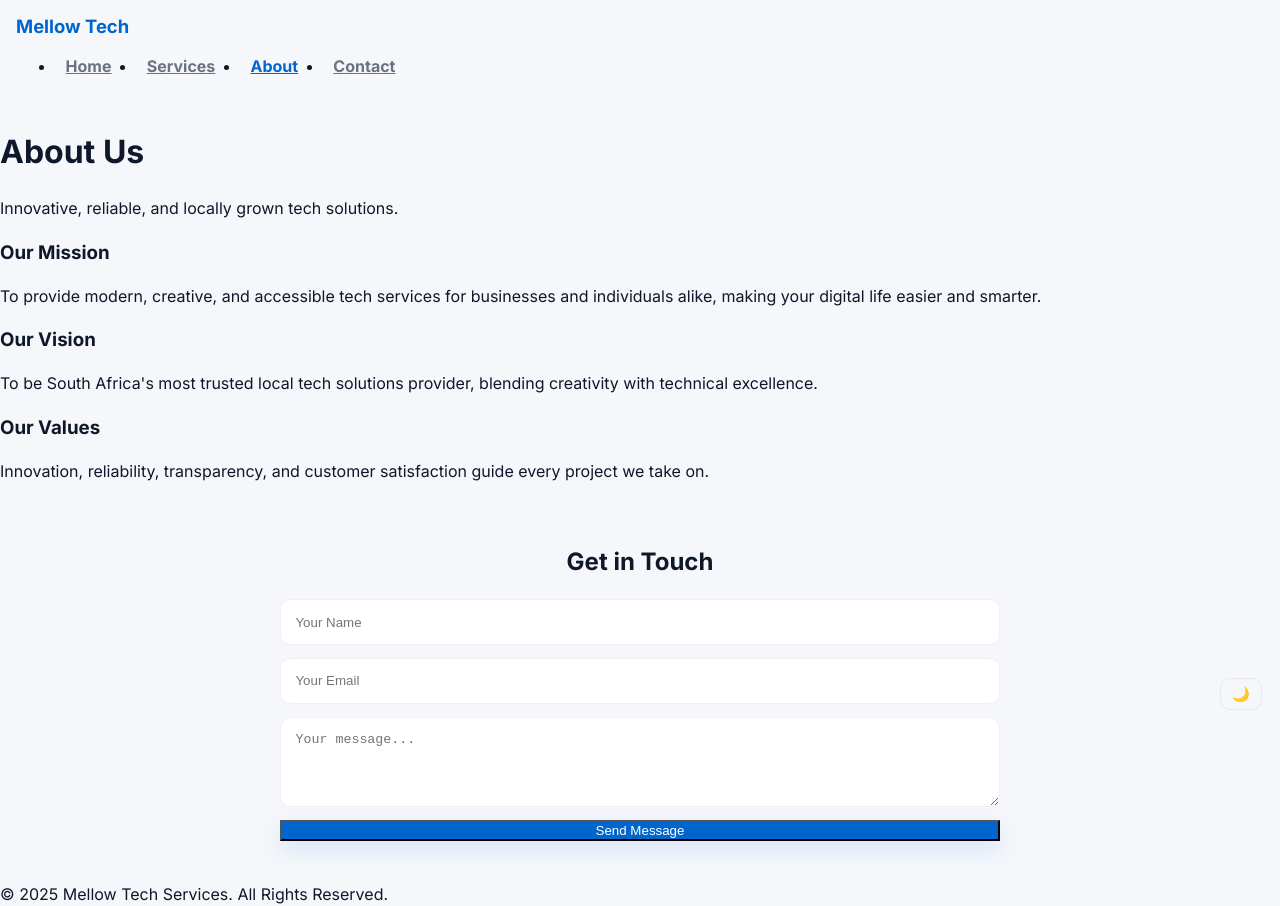
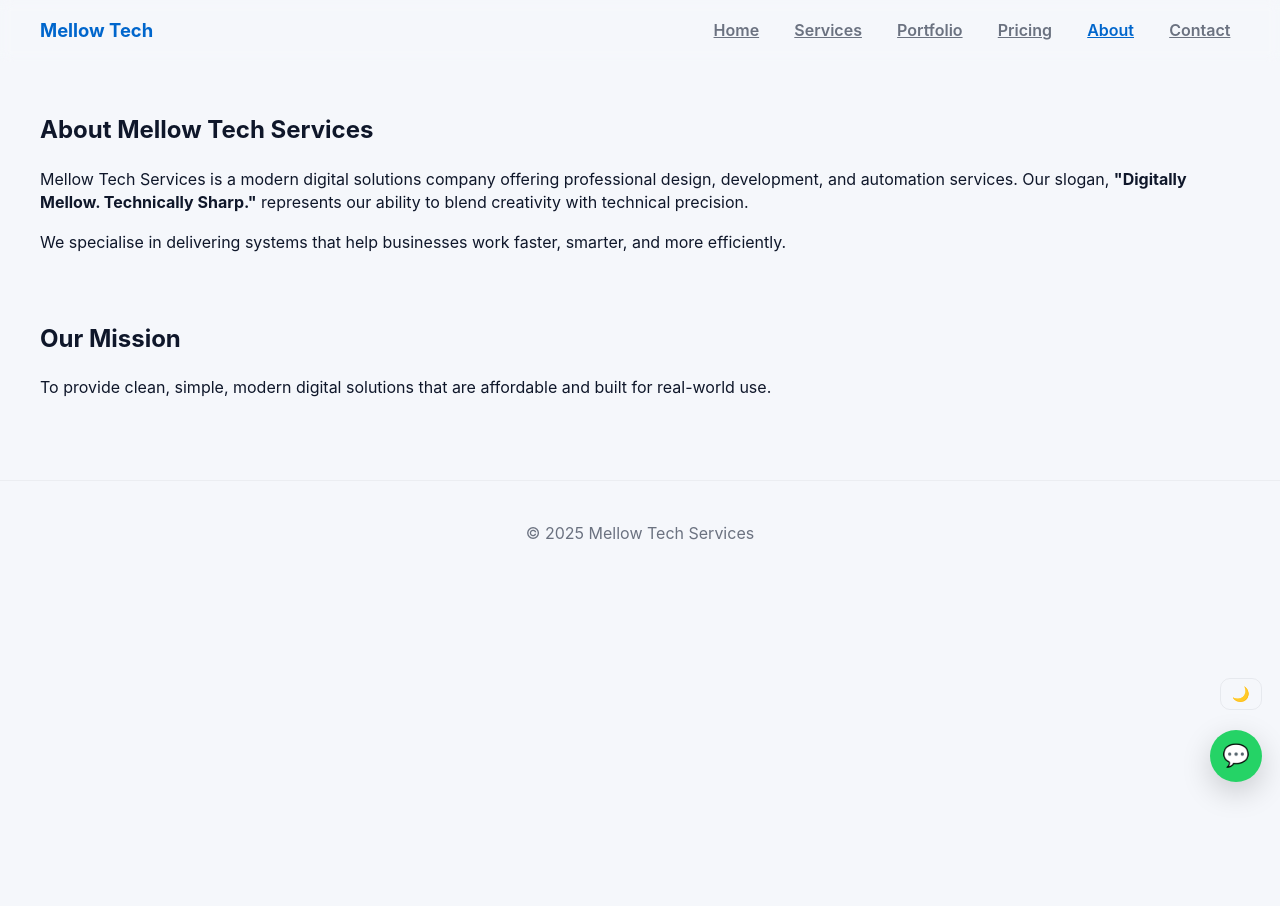
Before and after one commit to TOO-MELLOW/Mellowtechs, a plain HTML site: page about.html in a window 1280 px wide. After the commit the page ends 800 px from the top, so only its background shows below. Drawn offline with Linux system fonts and the light colour scheme.

Commit message:
Update about.html

```diff
--- a/about.html
+++ b/about.html
@@ -1,57 +1,42 @@
 <!DOCTYPE html>
 <html lang="en">
 <head>
-  <meta charset="UTF-8">
-  <meta name="viewport" content="width=device-width, initial-scale=1.0">
-  <title>About | Mellow Tech Services</title>
-  <link href="https://fonts.googleapis.com/css2?family=Inter:wght@400;500;700&display=swap" rel="stylesheet">
-  <link rel="stylesheet" href="styles.css">
+  <meta charset="UTF-8" />
+  <meta name="viewport" content="width=device-width, initial-scale=1.0" />
+  <title>About – Mellow Tech Services</title>
+  <link rel="stylesheet" href="styles.css" />
 </head>
 <body>
-  <nav class="navbar">
-    <div class="logo">Mellow Tech</div>
-    <ul class="nav-links">
-      <li><a href="index.html">Home</a></li>
-      <li><a href="services.html">Services</a></li>
-      <li><a href="about.html" class="active">About</a></li>
-      <li><a href="#contact">Contact</a></li>
-    </ul>
-  </nav>
-
-  <header class="page-header">
-    <h1>About Us</h1>
-    <p>Innovative, reliable, and locally grown tech solutions.</p>
+  <header class="navbar">
+    <div class="container">
+      <div class="logo">Mellow Tech</div>
+      <div class="nav-links">
+        <a href="index.html">Home</a>
+        <a href="services.html">Services</a>
+        <a href="portfolio.html">Portfolio</a>
+        <a href="pricing.html">Pricing</a>
+        <a class="active" href="about.html">About</a>
+        <a href="contact.html">Contact</a>
+      </div>
+    </div>
   </header>
 
-  <section class="about-content">
-    <div class="card">
-      <h3>Our Mission</h3>
-      <p>To provide modern, creative, and accessible tech services for businesses and individuals alike, making your digital life easier and smarter.</p>
-    </div>
-    <div class="card">
-      <h3>Our Vision</h3>
-      <p>To be South Africa's most trusted local tech solutions provider, blending creativity with technical excellence.</p>
-    </div>
-    <div class="card">
-      <h3>Our Values</h3>
-      <p>Innovation, reliability, transparency, and customer satisfaction guide every project we take on.</p>
-    </div>
+  <section class="container fade-in" style="padding:2rem 0;">
+    <h1>About Mellow Tech Services</h1>
+    <p>Mellow Tech Services is a modern digital solutions company offering professional design, development, and automation services. Our slogan, <strong>"Digitally Mellow. Technically Sharp."</strong> represents our ability to blend creativity with technical precision.</p>
+    <p>We specialise in delivering systems that help businesses work faster, smarter, and more efficiently.</p>
   </section>
 
-  <section class="contact" id="contact">
-    <h2>Get in Touch</h2>
-    <form id="contactForm">
-      <input type="text" id="name" placeholder="Your Name" required>
-      <input type="email" id="email" placeholder="Your Email" required>
-      <textarea id="message" rows="4" placeholder="Your message..." required></textarea>
-      <button type="submit" class="btn-primary">Send Message</button>
-    </form>
+  <section class="container fade-in" style="padding-bottom:2rem;">
+    <h2>Our Mission</h2>
+    <p>To provide clean, simple, modern digital solutions that are affordable and built for real-world use.</p>
   </section>
 
-  <footer>
-    <p>© 2025 Mellow Tech Services. All Rights Reserved.</p>
+  <footer class="footer">
+    <p>© 2025 Mellow Tech Services</p>
   </footer>
 
+  <a href="https://wa.me/27700000000" class="whatsapp-btn">💬</a>
   <script src="script.js"></script>
 </body>
 </html>
```
